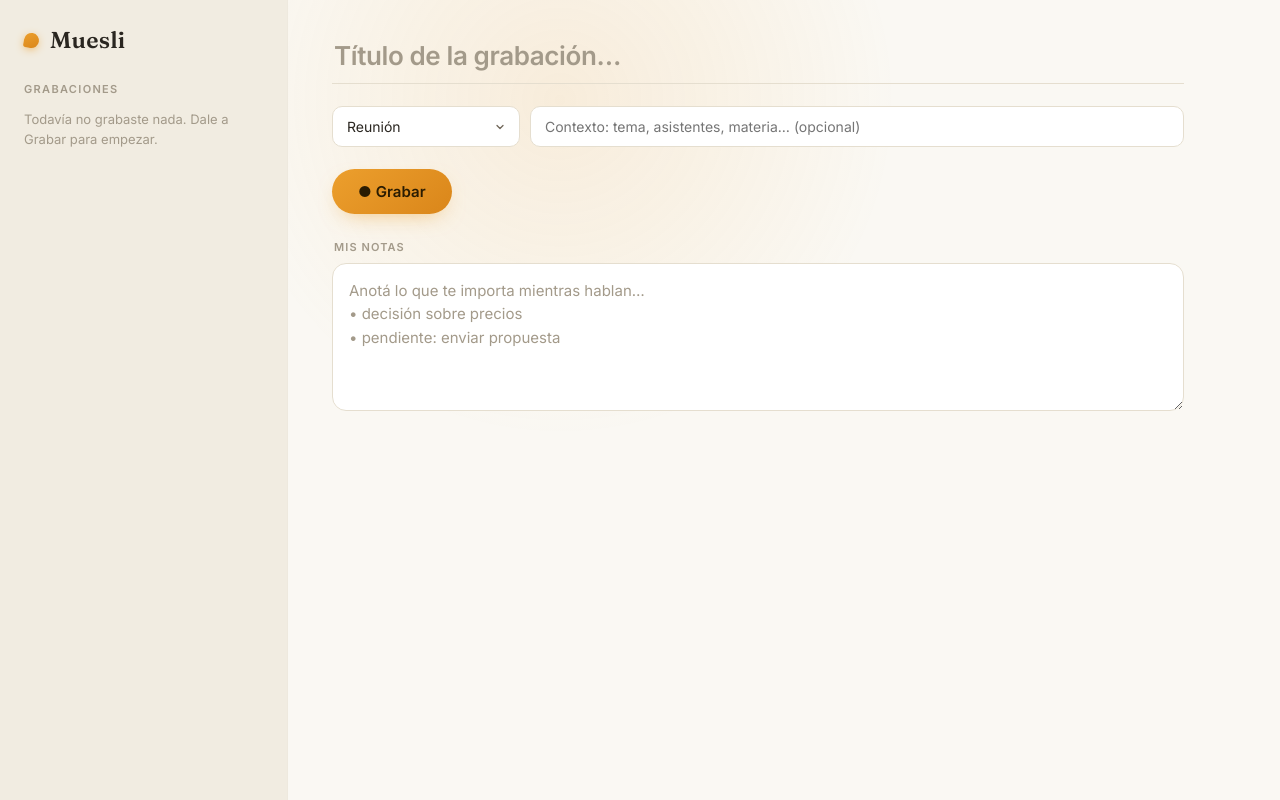
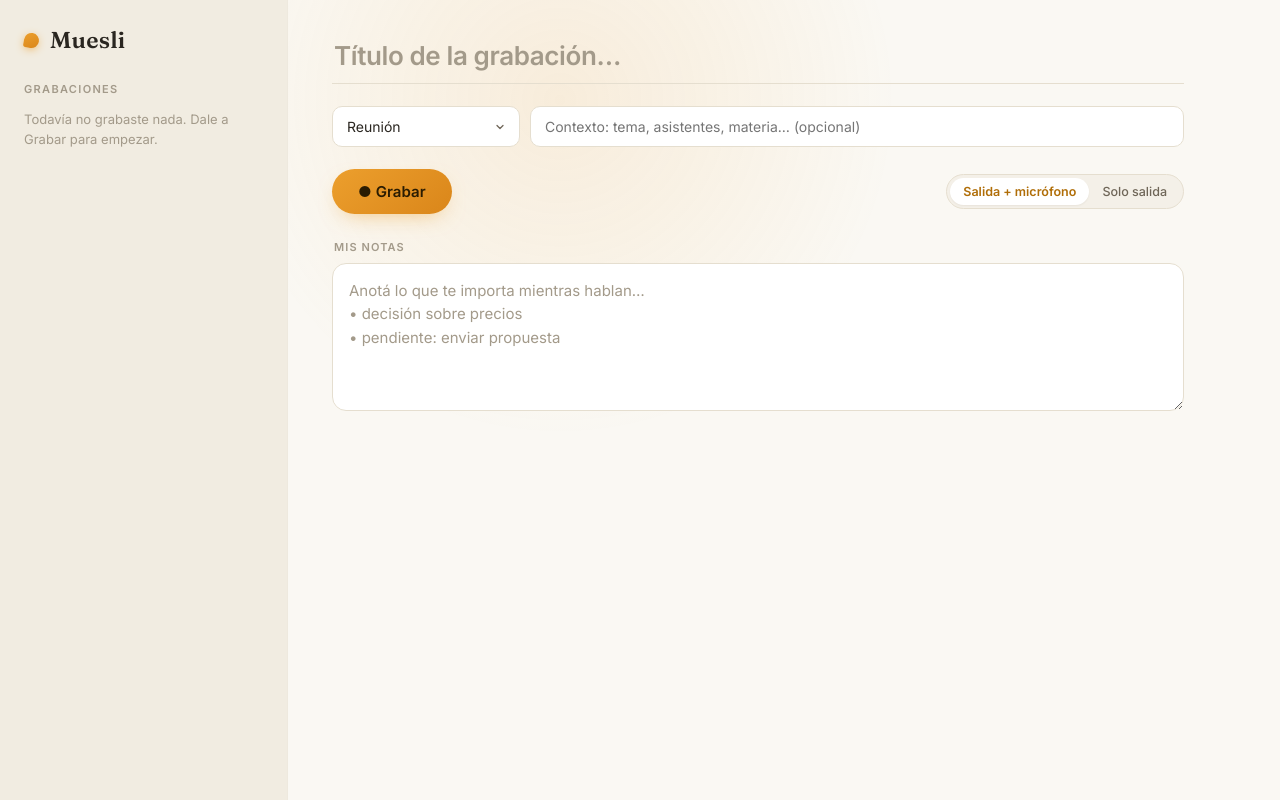
Before and after one commit to matias-gentile/muesli, a Flask app: page / in a window 1280 px wide. Run offline with Flask 3, Linux system fonts and the light colour scheme; data that the repository does not hold is empty.

Commit message:
Feature: elegir fuente de audio — 'solo salida' (BlackHole) vs 'salida + micrófono' (agregado), con toggle en la UI

```diff
--- a/app.py
+++ b/app.py
@@ -7,7 +7,7 @@ from flask import Flask, jsonify, render_template, request
 import storage
 import notion_sync
 from audio_capture import Recorder
-from config import AUDIO_DEVICE_NAME
+from config import AUDIO_DEVICE_NAME, AUDIO_DEVICE_OUTPUT_ONLY
 from summarize import list_templates, summarize, type_label
 from transcribe import transcribe
 
@@ -41,12 +41,18 @@ def start():
     global recorder
     if recorder is not None and recorder.recording:
         return jsonify({"status": "already_recording"})
+
+    data = request.get_json(silent=True) or {}
+    # "full" = salida del sistema + micrófono; "output" = solo salida del sistema.
+    mode = data.get("mode", "full")
+    device = AUDIO_DEVICE_OUTPUT_ONLY if mode == "output" else AUDIO_DEVICE_NAME
+
     try:
-        recorder = Recorder(device_name=AUDIO_DEVICE_NAME)
+        recorder = Recorder(device_name=device)
         path = recorder.start()
     except Exception as e:  # dispositivo no encontrado, permisos, etc.
         return jsonify({"error": str(e)}), 400
-    return jsonify({"status": "recording", "file": str(path)})
+    return jsonify({"status": "recording", "file": str(path), "mode": mode})
 
 
 @app.route("/api/stop", methods=["POST"])
--- a/templates/index.html
+++ b/templates/index.html
@@ -119,7 +119,7 @@
   .ctx{flex:1; min-width:240px;}
   .select:focus,.ctx:focus{outline:none; border-color:var(--accent-text); box-shadow:0 0 0 3px var(--accent-glow);}
 
-  .controls{display:flex; align-items:center; gap:16px; margin-bottom:26px;}
+  .controls{display:flex; align-items:center; gap:16px; row-gap:12px; flex-wrap:wrap; margin-bottom:26px;}
   .rec{
     position:relative;
     background:linear-gradient(140deg,var(--accent),var(--accent-2));
@@ -144,6 +144,19 @@
   .pulse{width:9px; height:9px; border-radius:50%; background:#fff; animation:p 1.1s ease-in-out infinite;}
   @keyframes p{0%,100%{opacity:1;} 50%{opacity:.3;}}
   .timer{font-variant-numeric:tabular-nums; color:var(--text-dim); font-size:16px; font-weight:500;}
+  .seg{
+    display:inline-flex; margin-left:auto;
+    background:var(--surface-2); border:1px solid var(--border);
+    border-radius:999px; padding:3px;
+  }
+  .seg-btn{
+    border:none; background:transparent; cursor:pointer; font-family:inherit;
+    font-size:12.5px; font-weight:500; color:var(--text-dim);
+    padding:6px 13px; border-radius:999px; white-space:nowrap;
+    transition:background .15s ease, color .15s ease;
+  }
+  .seg-btn.active{background:var(--surface); color:var(--accent-text); font-weight:600; box-shadow:var(--shadow-sm);}
+  .seg-btn:disabled{opacity:.5; cursor:default;}
 
   .label{
     font-size:11px; color:var(--text-faint); text-transform:uppercase;
@@ -246,6 +259,10 @@
         <span id="recLabel">● Grabar</span>
       </button>
       <span id="timer" class="timer"></span>
+      <div class="seg" id="audioMode" title="Qué se graba">
+        <button type="button" class="seg-btn active" data-mode="full">Salida + micrófono</button>
+        <button type="button" class="seg-btn" data-mode="output">Solo salida</button>
+      </div>
     </div>
 
     <div class="label">Mis notas</div>
@@ -259,6 +276,18 @@
 let recording = false;
 let t0 = null, timerId = null;
 let activeId = null;
+let audioMode = "full";  // "full" = salida + micrófono, "output" = solo salida
+
+document.querySelectorAll("#audioMode .seg-btn").forEach(b => {
+  b.addEventListener("click", () => {
+    document.querySelectorAll("#audioMode .seg-btn").forEach(x => x.classList.remove("active"));
+    b.classList.add("active");
+    audioMode = b.dataset.mode;
+  });
+});
+function setModeEnabled(on) {
+  document.querySelectorAll("#audioMode .seg-btn").forEach(b => { b.disabled = !on; });
+}
 
 function fmt(s) {
   const m = Math.floor(s / 60), ss = s % 60;
@@ -276,17 +305,23 @@ async function toggle() {
 
 async function start() {
   setStatus("Iniciando grabación…", true);
-  const r = await fetch("/api/start", { method: "POST" });
+  const r = await fetch("/api/start", {
+    method: "POST",
+    headers: { "Content-Type": "application/json" },
+    body: JSON.stringify({ mode: audioMode }),
+  });
   const data = await r.json();
   if (data.error) { setStatus("⚠️ " + data.error); return; }
   recording = true;
+  setModeEnabled(false);
   t0 = Date.now();
   timerId = setInterval(tick, 1000); tick();
   const btn = document.getElementById("recBtn");
   btn.classList.add("recording");
   document.getElementById("recLabel").innerHTML =
     '<span class="pulse"></span> Detener y resumir';
-  setStatus("Grabando… mantené la salida del sistema en el Multi-Output Device.");
+  const modeLabel = audioMode === "output" ? "solo salida" : "salida + micrófono";
+  setStatus(`Grabando (${modeLabel})… mantené la salida del sistema en el Multi-Output Device.`);
 }
 
 async function stop() {
@@ -313,6 +348,7 @@ async function stop() {
   document.getElementById("recBtn").disabled = false;
   document.getElementById("recLabel").textContent = "● Grabar";
   document.getElementById("timer").textContent = "";
+  setModeEnabled(true);
 
   if (data.error) { setStatus("⚠️ " + data.error); return; }
   setStatus("✓ Listo y guardado.");
```
Also changed, not shown: config.py (+6 -2 lines), README.md, 1 other file.
